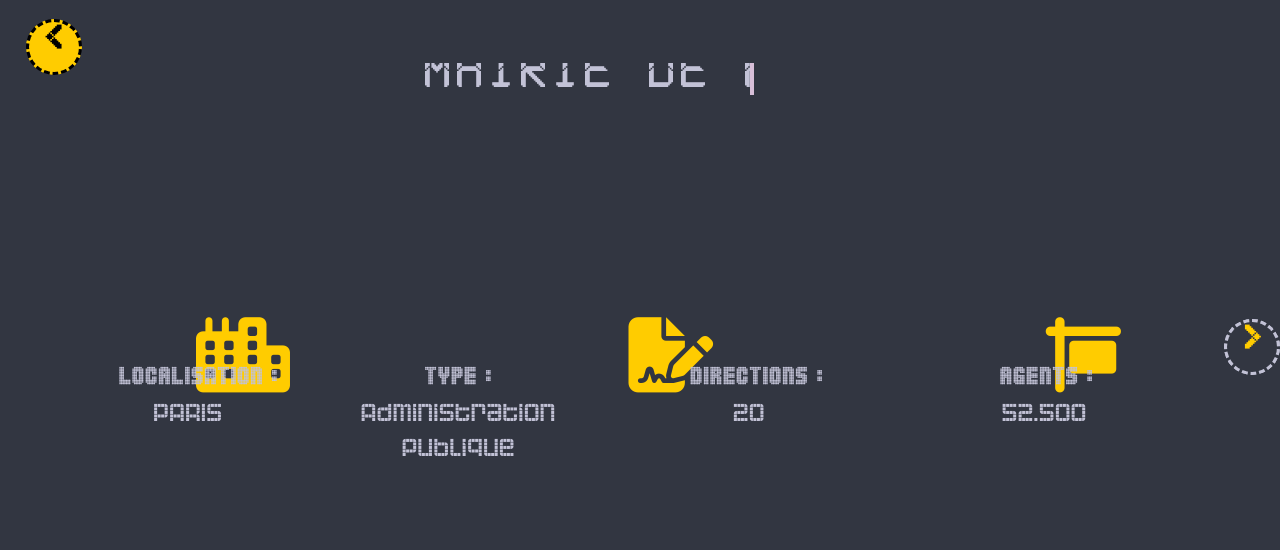
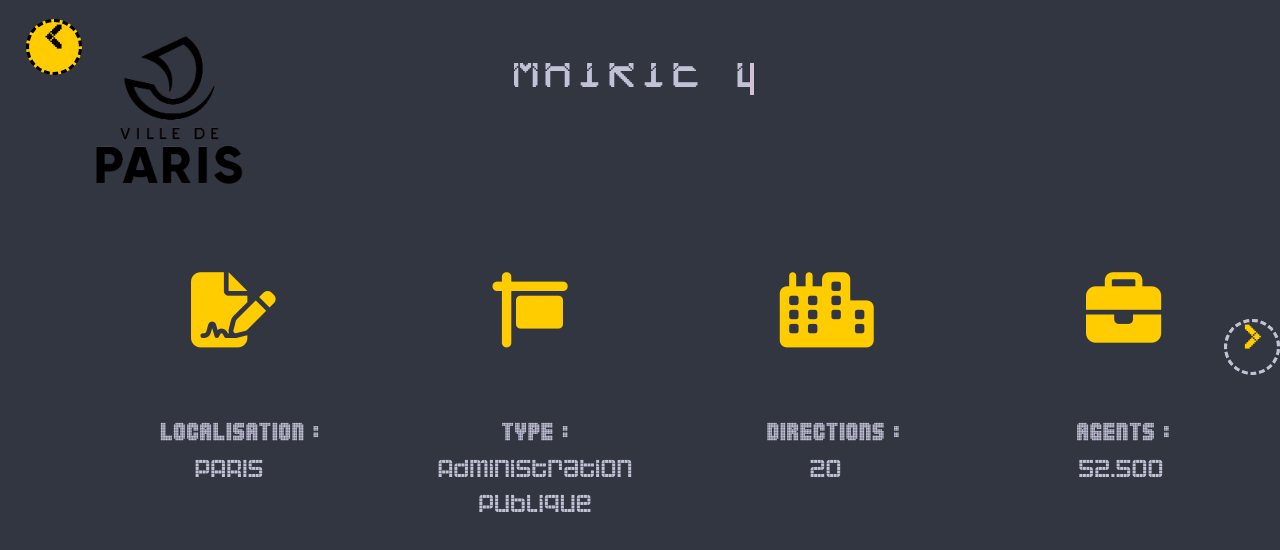
Before and after one commit to Tibia-kc/PORTFOLIO, a plain HTML site: page mdp.html in a window 1280 px wide. Shown: the top 550 px of the page. Drawn offline with Linux system fonts and the light colour scheme.

Commit message:
Add files via upload

```diff
--- a/CSS/mdp.css
+++ b/CSS/mdp.css
@@ -38,7 +38,7 @@ html {
     margin-left: 220vh;
     transform: translate(0vh);
     transition: transform 1s;
-    margin-top: -10%;
+    margin-top: -35vw;
 }
 
 .job,
@@ -103,7 +103,7 @@ html {
     font-size: 200%;
     font-family: "lcd", Arial, Helvetica, sans-serif;
     margin: 0 auto;
-    margin-left: 33%;
+    margin-left: 40%;
     margin-right: 41%;
     color: #c2c2d6;
     margin-top: 5%;
@@ -138,7 +138,7 @@ html {
 
 .logo img {
     max-width: 20%;
-    margin-left: 177%;
+    margin-left: 10%;
 }
 
 .logo img:hover {
@@ -152,13 +152,22 @@ html {
 /* LOGOS + TXT */
 
 .icons {
-    margin-top: 05%;
+    margin-top: 08%;
+    margin-left: 06vw;
+    display: grid;
+    grid-template-rows: 1fr 1fr;
+    grid-template-columns: 1fr 1fr 1fr 1fr;
+    align-items: center;
+    justify-content: center;
+    row-gap: -500px;
 }
 
 i {
     color: #ffcc00;
     transform: scale(100%);
     transition: transform 0.5s;
+    text-align: center;
+    margin-top: 6vw;
 }
 
 i:hover {
@@ -166,32 +175,27 @@ i:hover {
     transition: transform 0.5s;
 }
 
-.loca .ville {
+.ville {
     font-family: "astro", Arial, Helvetica, sans-serif;
     position: absolute;
     margin-left: 20%;
+    text-align: center;
 }
 
 .loca {
     font-family: "balls", Arial, Helvetica, sans-serif;
     position: absolute;
     margin-top: 16%;
-    margin-left: 8.8%;
+    margin-left: 6%;
     font-size: 2em;
     color: #c2c2d6;
 }
 
 #build {
-    position: absolute;
-    margin-top: 20vh;
-    margin-left: 2.5em;
     font-size: 4.7em;
 }
 
 #doc {
-    position: absolute;
-    margin-top: 20vh;
-    margin-left: 8.25em;
     font-size: 4.7em;
 }
 
@@ -212,9 +216,6 @@ i:hover {
 }
 
 #sign {
-    position: absolute;
-    margin-top: 20vh;
-    margin-left: 13.8em;
     font-size: 4.7em;
 }
 
@@ -234,9 +235,6 @@ i:hover {
 }
 
 #mallet {
-    position: absolute;
-    margin-top: 20vh;
-    margin-left: 19.5em;
     font-size: 4.7em;
 }
 
--- a/mdp.html
+++ b/mdp.html
@@ -26,14 +26,14 @@
         </div>
 
         <div class="icons">
-            <i class="fas fa-file-signature" id="doc"></i>
-            <i class="fas fa-sign" id="sign"></i>
-            <i class="fas fa-city" id="build"></i>
-            <i class="fas fa-briefcase" id="mallet"></i>
-            <p class="loca">Localisation :<br><span class="ville">PARIS</span></p>
-            <p class="type">Type :<br><span class="adm">Administration publique</span></p>
-            <p class="dir">Directions :<br><span class="nb">20</span></p>
-            <p class="agents">Agents :<br><span class="nbs">52.500</span></p>
+            <i class="fas fa-file-signature" id="doc" style="grid-row-start: 1; grid-row-end: 2;"></i>
+            <i class="fas fa-sign" id="sign" style="grid-row-start: 1; grid-row-end: 2;"></i>
+            <i class="fas fa-city" id="build" style="grid-row-start: 1; grid-row-end: 2;"></i>
+            <i class="fas fa-briefcase" id="mallet" style="grid-row-start: 1; grid-row-end: 2;"></i>
+            <p class="loca">Localisation :<br><span class="ville" style="grid-row-start: 2; grid-row-end: 3;">PARIS</span></p>
+            <p class="type">Type :<br><span class="adm" style="grid-row-start: 2; grid-row-end: 3;">Administration publique</span></p>
+            <p class="dir">Directions :<br><span class="nb" style="grid-row-start: 2; grid-row-end: 3;">20</span></p>
+            <p class="agents">Agents :<br><span class="nbs" style="grid-row-start: 2; grid-row-end: 3;">52.500</span></p>
         </div>
     </div>
 
```
